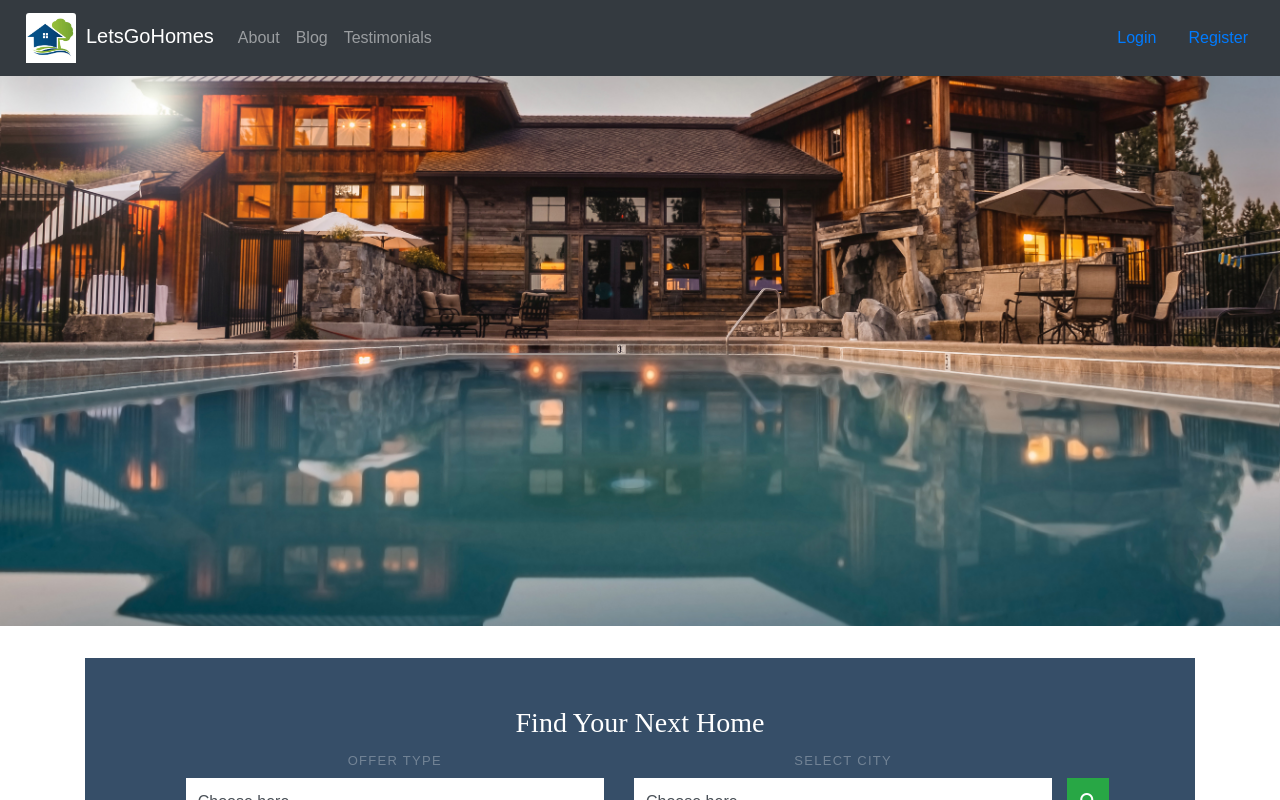
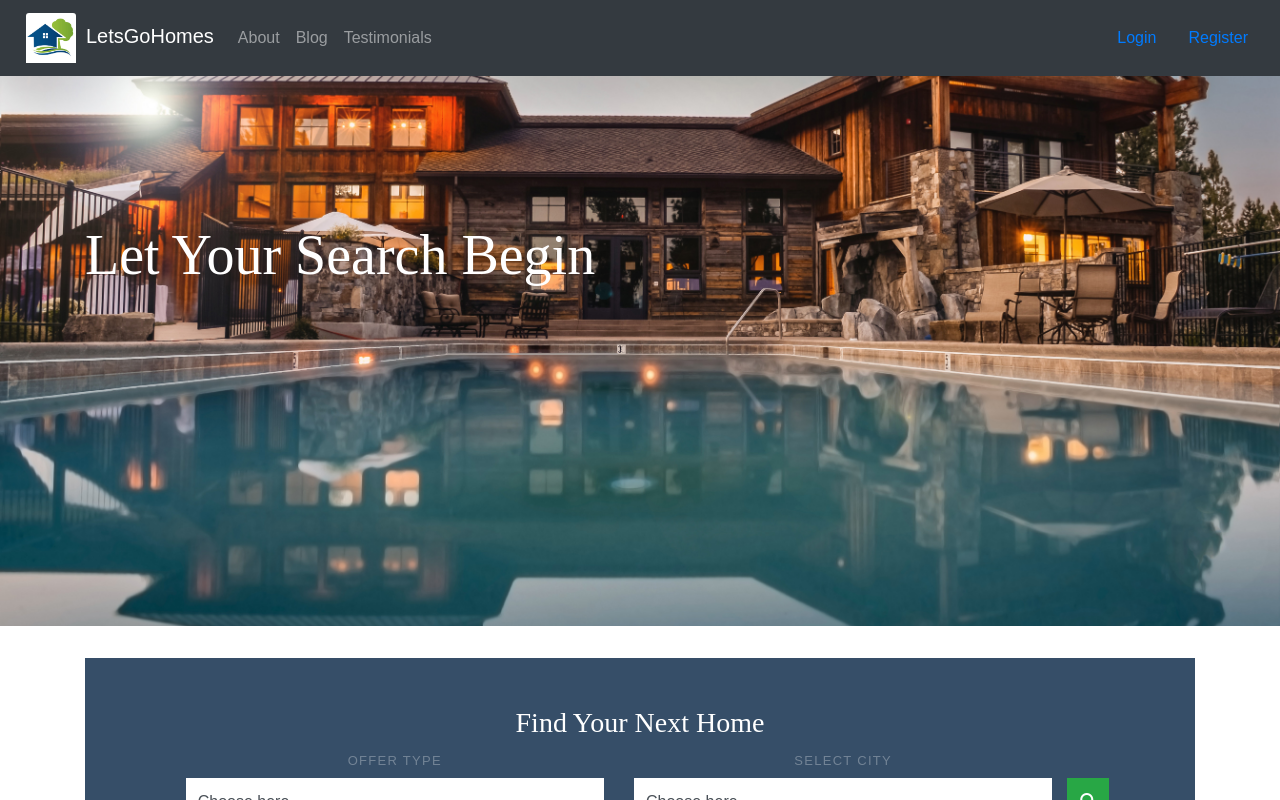
Before and after one commit to jkkariuki/Awairimu, a React (Create React App) app in the folder client/: page / in a window 1280 px wide. Shown: the top 800 px of the page. Built offline with nearby package versions, Linux system fonts and the light colour scheme; no server answers; a web font is replaced by a local one.

Commit message:
cleaned up code &  new animations

```diff
--- a/client/public/index.html
+++ b/client/public/index.html
@@ -19,6 +19,10 @@
       href="https://fonts.googleapis.com/css?family=Mukta+Mahee:200,300,400|Playfair+Display:400,700"
       rel="stylesheet"
     />
+    <link
+      rel="stylesheet"
+      href="https://cdnjs.cloudflare.com/ajax/libs/animate.css/3.7.2/animate.min.css"
+    />
 
     <link
       rel="stylesheet"
--- a/client/src/components/layout/Landing.css
+++ b/client/src/components/layout/Landing.css
@@ -16,6 +16,9 @@
   padding: 6rem 4rem;
   height: 550px;
 }
+.landing-jumbo h1 {
+  margin-top: 50px;
+}
 
 .navLogo {
   height: 50px;
--- a/client/src/components/layout/Landing.js
+++ b/client/src/components/layout/Landing.js
@@ -8,7 +8,16 @@ import "./Landing.css";
 const Landing = () => {
   return (
     <div>
-      <div className='jumbotron jumbotron-fluid landing-jumbo'></div>
+      <div className='jumbotron jumbotron-fluid landing-jumbo'>
+        <div class='container'>
+          <h1
+            id='landing-jumbo'
+            class='animated slideInLeft delay-2s display-4'
+          >
+            Let Your Search Begin
+          </h1>
+        </div>
+      </div>
 
       <SearchForm />
       <FeaturedListings />
```
